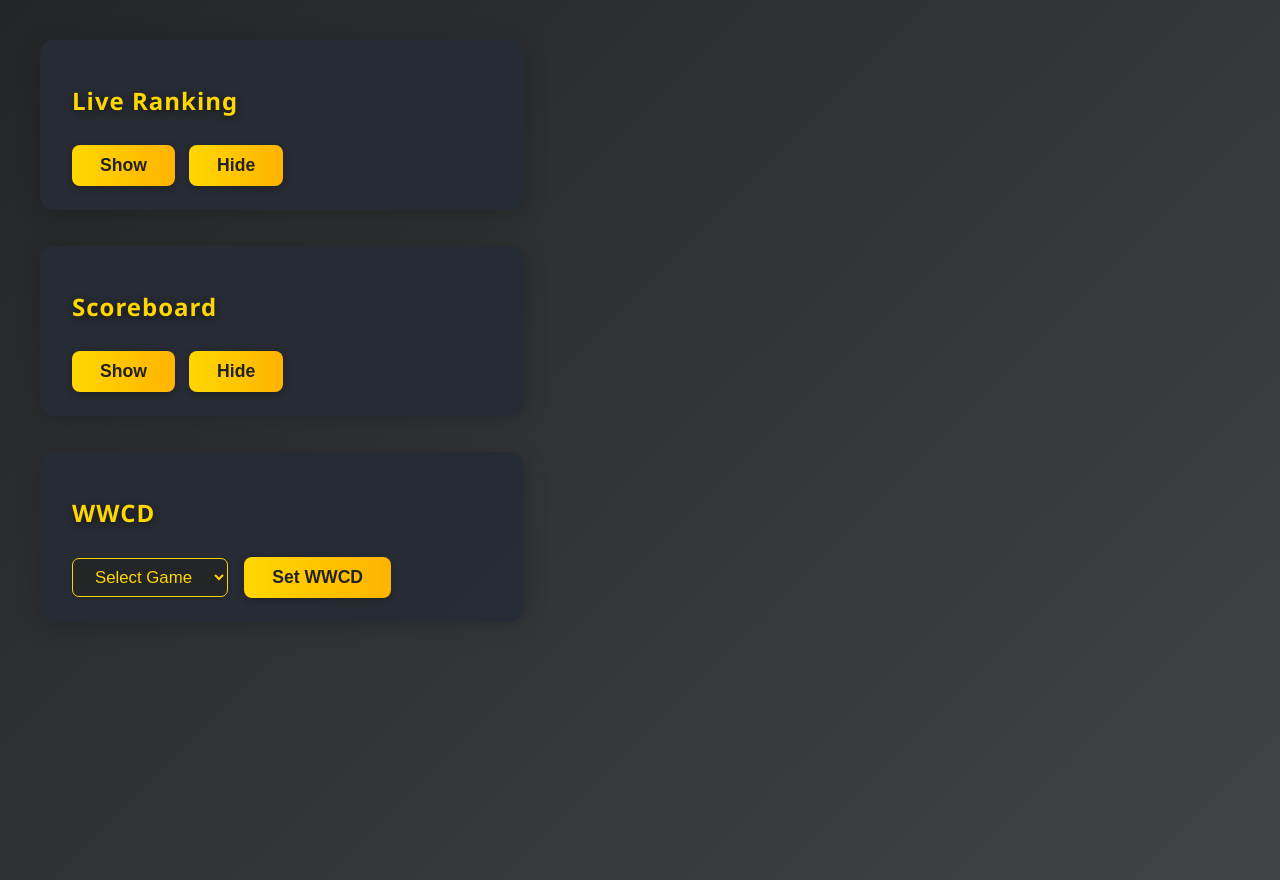
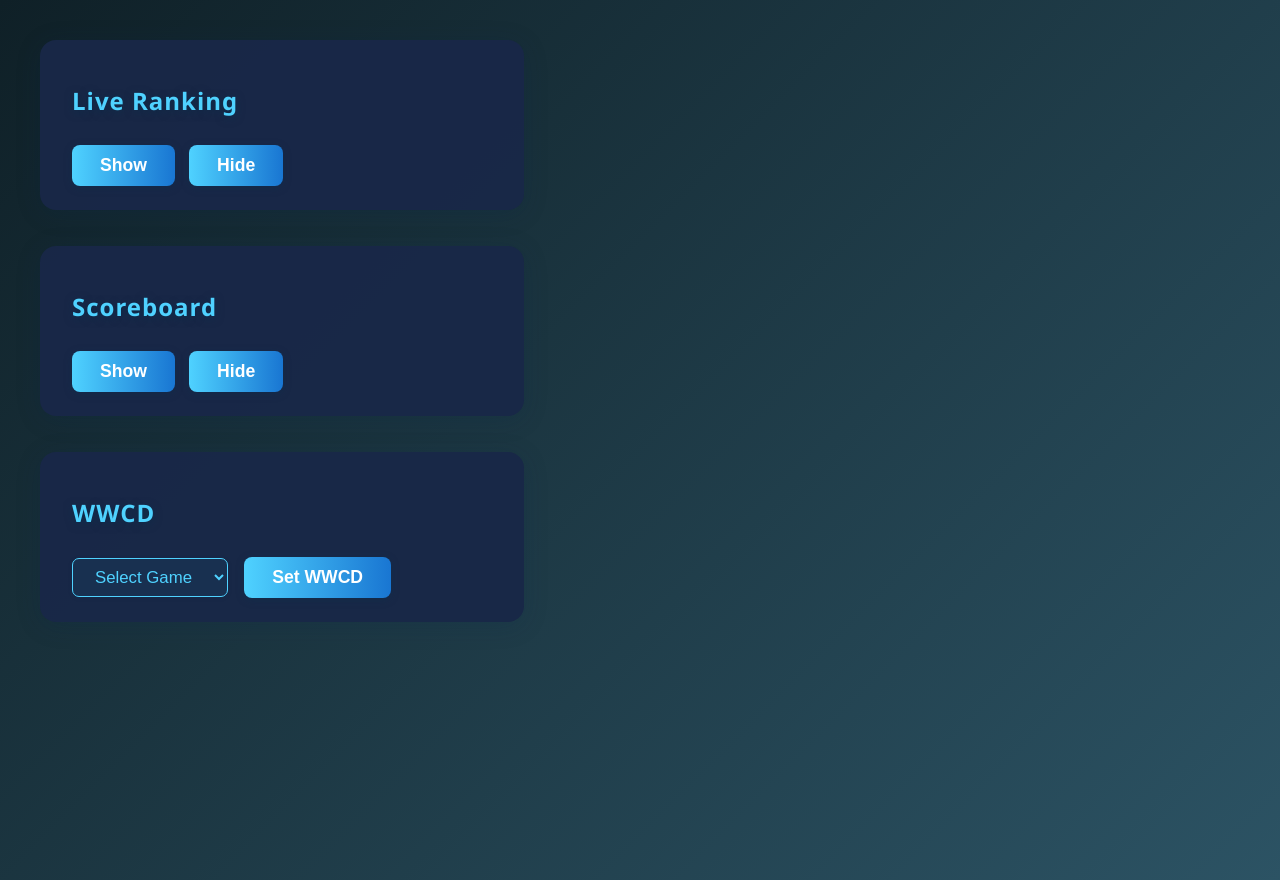
Before and after one commit to JoeOrtiz2003/live_2, a website: page public/controller.html in a window 1280 px wide. Drawn offline with Linux system fonts and the light colour scheme.

Commit message:
Add files via upload

```diff
--- a/public/controller.html
+++ b/public/controller.html
@@ -7,14 +7,14 @@
     body {
       font-family: 'Segoe UI', Arial, sans-serif;
       padding: 32px;
-      background: linear-gradient(135deg, #232526 0%, #414345 100%);
-      color: #fff;
+      background: linear-gradient(135deg, #0f2027 0%, #2c5364 100%);
+      color: #e0f7fa;
       min-height: 100vh;
     }
     .section {
-      background: rgba(40, 44, 52, 0.95);
-      border-radius: 14px;
-      box-shadow: 0 4px 24px rgba(0,0,0,0.18);
+      background: rgba(24, 40, 72, 0.97);
+      border-radius: 16px;
+      box-shadow: 0 4px 24px rgba(0,40,80,0.18);
       padding: 28px 32px 24px 32px;
       margin-bottom: 36px;
       max-width: 420px;
@@ -24,8 +24,8 @@
       font-weight: 700;
       margin-bottom: 18px;
       letter-spacing: 1px;
-      color: #ffd700;
-      text-shadow: 0 2px 8px #0008;
+      color: #4fd2ff;
+      text-shadow: 0 2px 8px #00334d88;
     }
     button {
       margin: 10px 10px 0 0;
@@ -34,14 +34,14 @@
       font-weight: 600;
       border: none;
       border-radius: 8px;
-      background: linear-gradient(90deg, #ffd700 0%, #ffb300 100%);
-      color: #222;
+      background: linear-gradient(90deg, #4fd2ff 0%, #1976d2 100%);
+      color: #fff;
       cursor: pointer;
-      box-shadow: 0 2px 8px #0004;
+      box-shadow: 0 2px 8px #00334d44;
       transition: background 0.2s, transform 0.1s;
     }
     button:hover {
-      background: linear-gradient(90deg, #ffb300 0%, #ffd700 100%);
+      background: linear-gradient(90deg, #1976d2 0%, #4fd2ff 100%);
       transform: translateY(-2px) scale(1.04);
     }
     select {
@@ -49,17 +49,17 @@
       padding: 8px 18px;
       font-size: 1.05rem;
       border-radius: 7px;
-      border: 1px solid #ffd700;
-      background: #232526;
-      color: #ffd700;
+      border: 1.5px solid #4fd2ff;
+      background: #183050;
+      color: #4fd2ff;
       font-weight: 500;
       outline: none;
-      box-shadow: 0 1px 4px #0002;
+      box-shadow: 0 1px 4px #00334d22;
       transition: border 0.2s;
     }
     select:focus {
-      border: 1.5px solid #ffb300;
-      background: #292b2f;
+      border: 2px solid #1976d2;
+      background: #223a5e;
     }
     @media (max-width: 600px) {
       .section {
```
